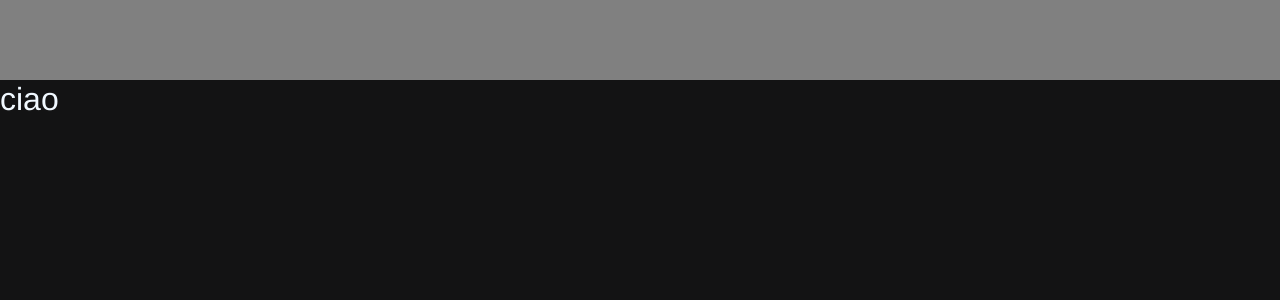
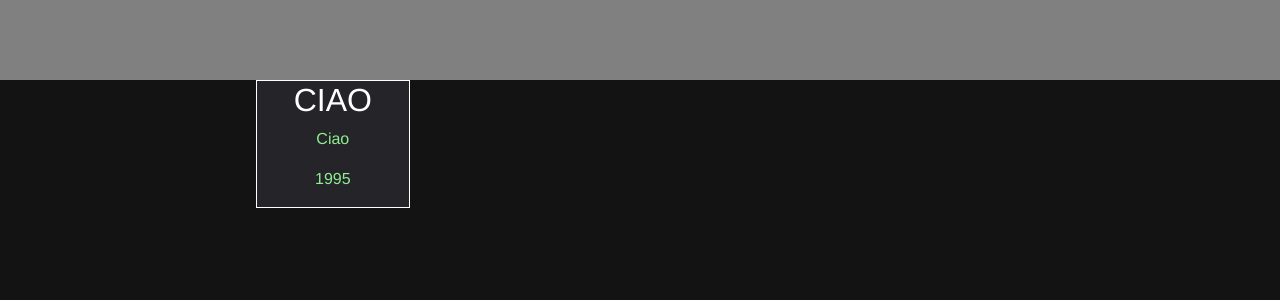
Before and after one commit to ClaudioMattina/vue-dischi, a Vue app: page / in a window 1280 px wide. Shown: the top 300 px of the page. Built offline with nearby package versions, Linux system fonts and the light colour scheme; the HTML template or start-up script is replaced by a standard one.

Commit message:
stuttura scheda

```diff
--- a/src/components/Header.vue
+++ b/src/components/Header.vue
@@ -12,7 +12,7 @@ export default {
 }
 </script>
 
-<style langh="scss" scoped>
+<style lang="scss" scoped>
     #my-header{
         background-color: grey;
         height: 10vh;
--- a/src/components/Main.vue
+++ b/src/components/Main.vue
@@ -1,9 +1,13 @@
 <template>
-  <div id="main-container">
 
-      <MainElement />
+    <div id="color-container">
+        <div id="main-container">
+
+        <MainElement />
 
   </div>
+    </div>
+
 </template>
 
 <script>
@@ -18,11 +22,18 @@ export default {
 }
 </script>
 
-<style langh="scss" scoped>
+<style lang="scss" scoped>
+
+    #color-container{
+         background-color: rgb(19, 19, 20); ;
+    }
 
     #main-container{
-        background-color: rgb(19, 19, 20);
+
         height: 90vh;
+        width: 60%;
+        margin: 0 auto;
+
     }
 
 </style>
--- a/src/components/MainElement.vue
+++ b/src/components/MainElement.vue
@@ -1,6 +1,11 @@
 <template>
-  <div>
-      <h2>ciao</h2>
+  <div class="my-scheda-container">
+
+      <div class="info-container">
+          <h2>CIAO</h2>
+          <p>Ciao</p>
+          <p>1995</p>
+      </div>
   </div>
 </template>
 
@@ -10,8 +15,28 @@ export default {
 }
 </script>
 
-<style langh="scss" scoped>
-    h2{
-        color: aliceblue;
+<style lang="scss" scoped>
+    .my-scheda-container{
+        display: flex;
+        flex-direction: column;
+        justify-content: center;
+        align-items: center;
+        border: 1px solid white;
+        width: calc(100% / 5);
+        background-color: rgb(36, 36, 41);
+
+            .info-container{
+                display: flex;
+                flex-direction: column;
+                justify-content: center;
+                align-items: center;
+                color: lightgreen;
+
+                    h2{
+                        color: white;
+                    }
+            }
+
+
     }
 </style>
```
